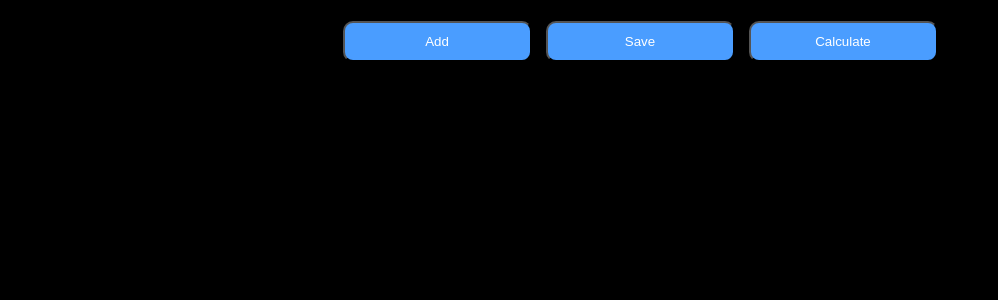
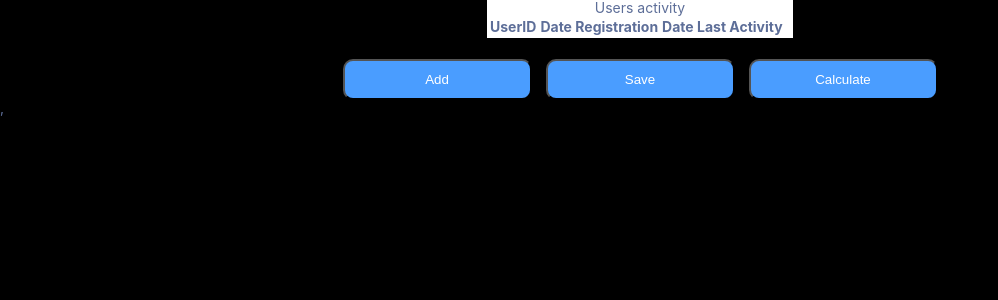
Before and after one commit to ArhDemetriy/UserActivity, a React (Create React App) app: page / in a window 1280 px wide. Shown: the top 300 px of the page, without its empty margins (0-998 px from the left). Built offline with nearby package versions, Linux system fonts and the light colour scheme.

Commit message:
init table

```diff
--- a/package.json
+++ b/package.json
@@ -5,6 +5,7 @@
   "dependencies": {
     "react": "^17.0.2",
     "react-dom": "^17.0.2",
+    "react-redux": "^7.2.6",
     "react-scripts": "4.0.3",
     "redux": "^4.1.2",
     "typescript": "^4.2.4",
--- a/src/app/Controls/Controls.tsx
+++ b/src/app/Controls/Controls.tsx
@@ -3,6 +3,11 @@ import { Button } from '../../components/button/button';
 import './Controls.scss';
 
 export const Controls: React.FC = () => {
+
+    function addUser() {
+
+    }
+
     return <div className="controls">
         <Button
             requireCssClass='controls-button_add'
--- a/src/app/Table/Table.tsx
+++ b/src/app/Table/Table.tsx
@@ -1,8 +1,34 @@
 import React from 'react';
+import { useSelector } from 'react-redux';
+import { TState } from '../../redux/store/reducer';
 import './Table.scss';
 
 export const Table: React.FC = () => {
+    const users = useSelector((store: TState) => store.users)
+
+    function getTBody() {
+        return <tbody>{
+            users.map(user => <tr key={user.id}>
+                <td>{user.id}</td>
+                <td>{user.registration.toLocaleDateString()}</td>
+                <td>{user.lastActivity.toLocaleDateString()}</td>
+            </tr>)
+        }</tbody>
+    }
+
     return <div className="table">
+        <table>
+            <caption>Users activity</caption>
+            <thead>
+                <tr>
+                    <th scope="col">UserID</th>
+                    <th scope="col">Date Registration</th>
+                    <th scope="col">Date Last Activity</th>
+                    <th>&nbsp;</th>
+                </tr>
+            </thead>
+            {getTBody()}
+        </table>
     </div>
 }
 
--- a/src/index.tsx
+++ b/src/index.tsx
@@ -3,10 +3,14 @@ import ReactDOM from 'react-dom';
 import './index.scss';
 import App from './app/App';
 import reportWebVitals from './reportWebVitals';
+import { Provider } from 'react-redux';
+import { store } from './redux/store';
 
 ReactDOM.render(
   <React.StrictMode>
-    <App />
+    <Provider store={store}>
+      <App />
+    </Provider>,
   </React.StrictMode>,
   document.getElementById('root')
 );
--- a/src/redux/store/reducer.ts
+++ b/src/redux/store/reducer.ts
@@ -11,7 +11,7 @@ export type TAction =
     | TUserReducerAction
     | TGrafReducerAction
 
-type TState = {
+export type TState = {
     /** массив юзеров для таблицы */
     users: TUsers
     /** данные для отображения графиков */
```
Also changed, not shown: 1 other file (tests, documents, lock files or other folders).
